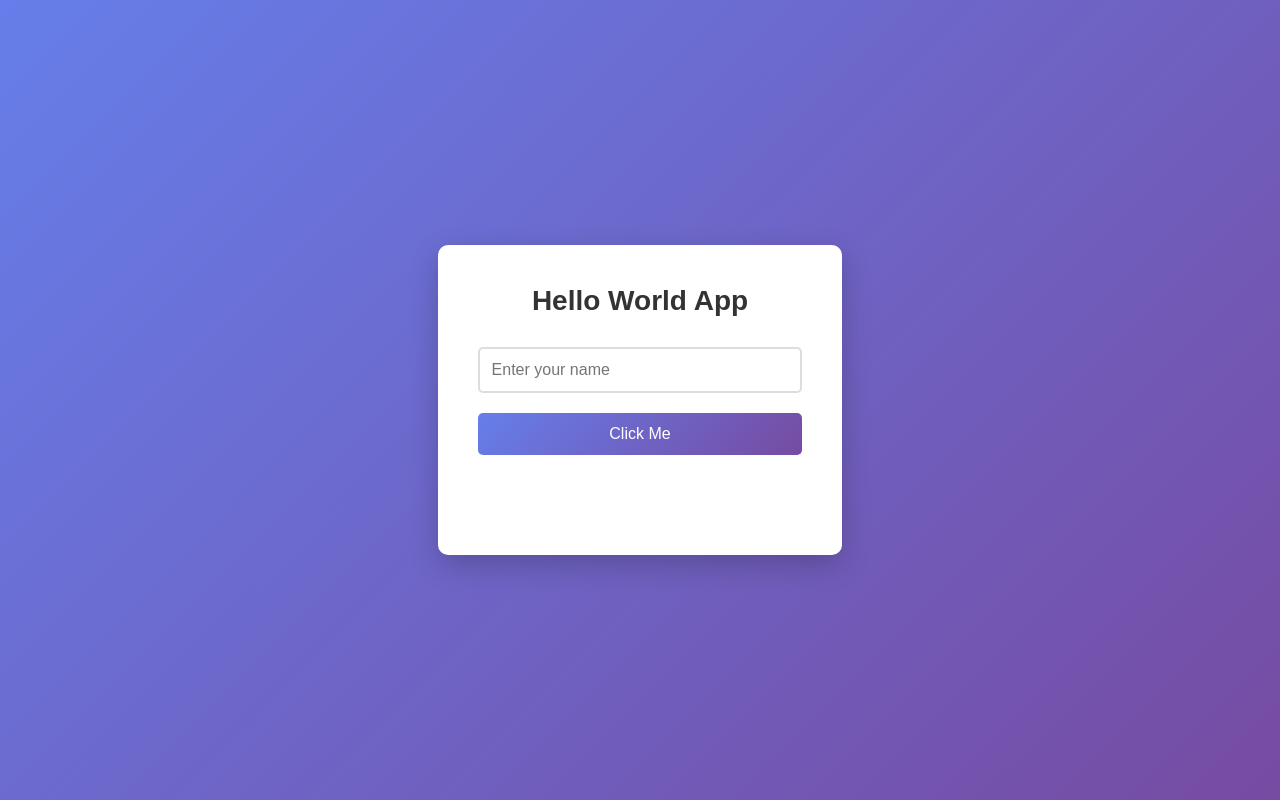
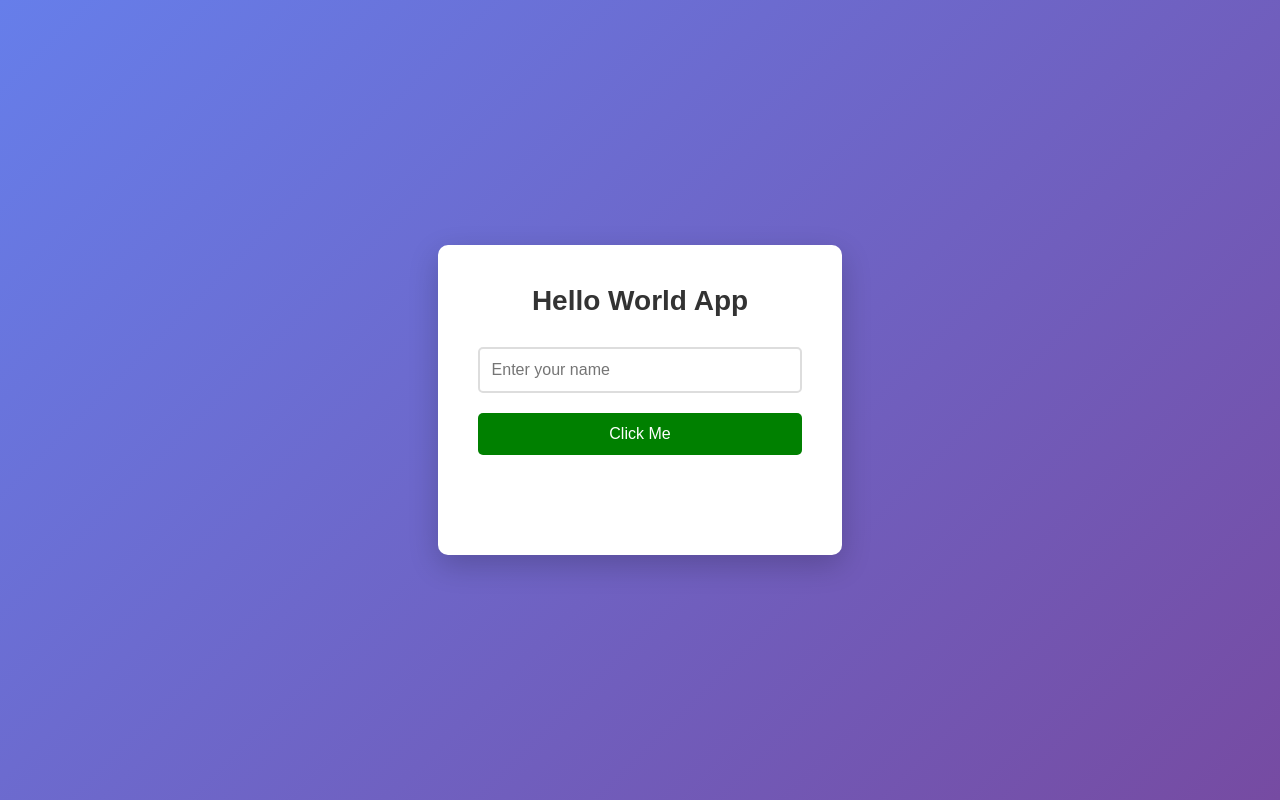
Before and after one commit to muhammad-ahsan-jobs/helloworld, a plain HTML site: page index.html in a window 1280 px wide. Drawn offline with Linux system fonts and the light colour scheme.

Commit message:
Change button color to green - Fixes #2

```diff
--- a/styles.css
+++ b/styles.css
@@ -47,7 +47,7 @@ h1 {
     width: 100%;
     padding: 12px;
     font-size: 16px;
-    background: linear-gradient(135deg, #667eea 0%, #764ba2 100%);
+    background: green;
     color: white;
     border: none;
     border-radius: 5px;
@@ -58,7 +58,7 @@ h1 {
 
 #greetButton:hover {
     transform: translateY(-2px);
-    box-shadow: 0 5px 15px rgba(102, 126, 234, 0.4);
+    box-shadow: 0 5px 15px rgba(0, 128, 0, 0.4);
 }
 
 #greetButton:active {
```
